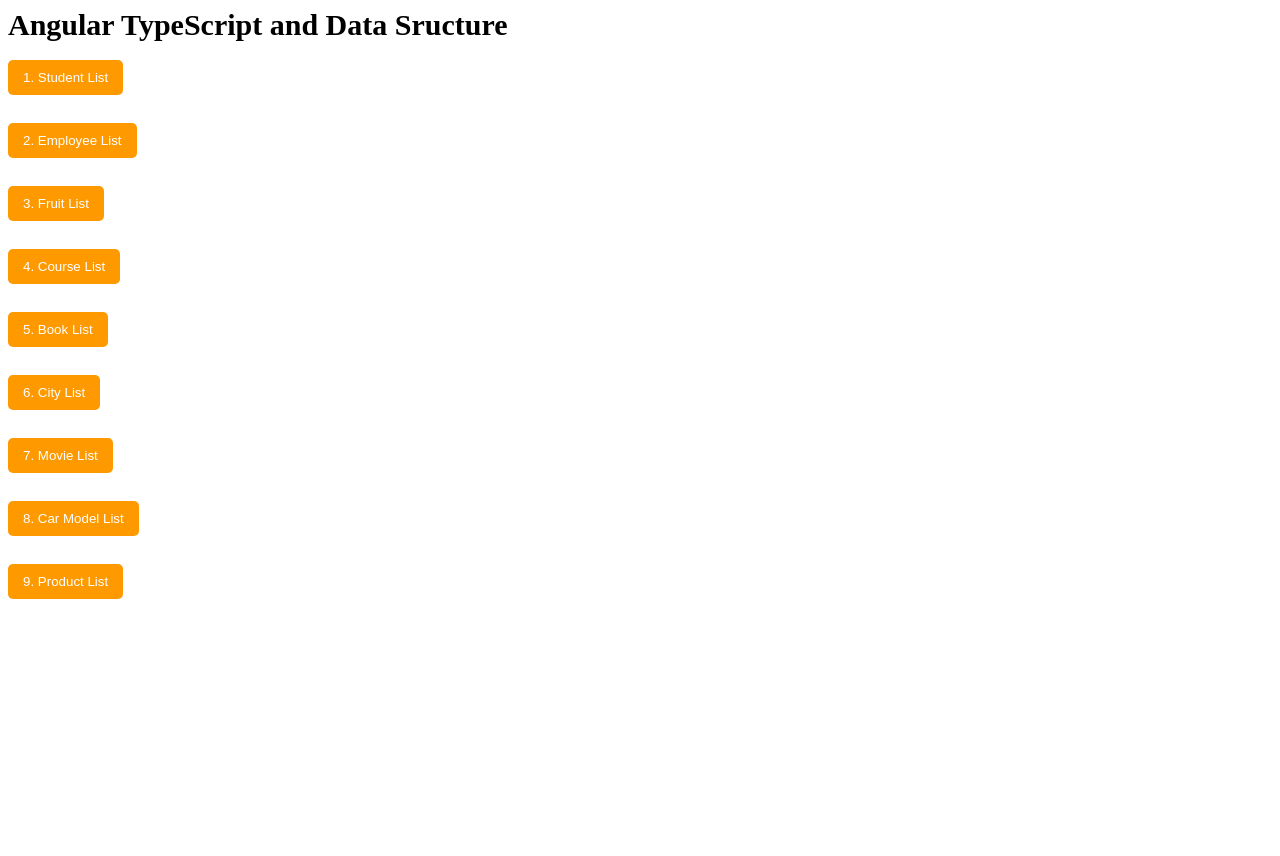
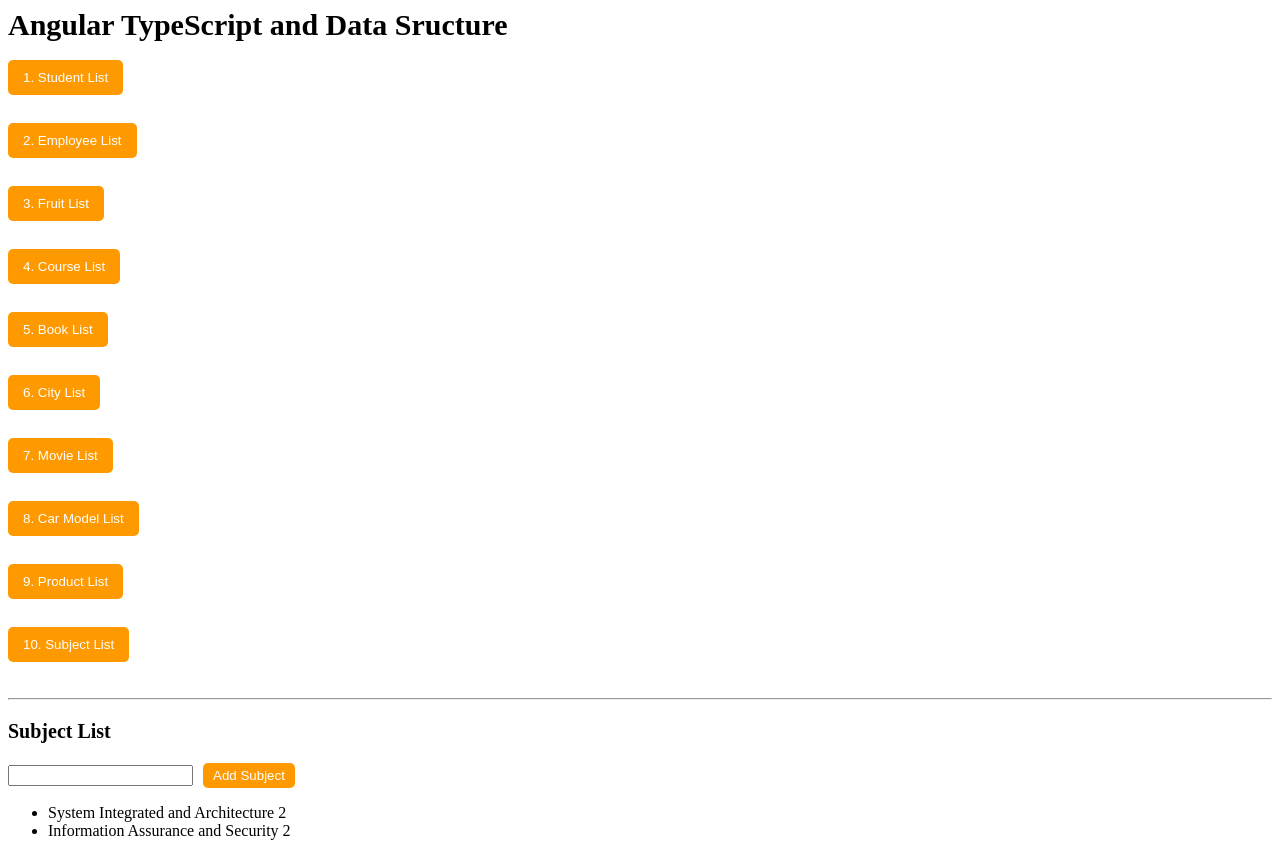
Before and after one commit to ricoparico/TypeScript-and-data-structures, an Angular app: page /subjectlist in a window 1280 px wide. Before the commit this address led to /. Before the commit the page ends 800 px from the top, so only its background shows below. Built offline with nearby package versions, Linux system fonts and the light colour scheme.

Commit message:
No.10 Subject List

```diff
--- a/src/app/app-routing.module.ts
+++ b/src/app/app-routing.module.ts
@@ -10,6 +10,7 @@ import { CitylistComponent } from './components/citylist/citylist.component';
 import { MovielistComponent } from './components/movielist/movielist.component';
 import { CarmodellistComponent } from './components/carmodellist/carmodellist.component';
 import { ProductlistComponent } from './components/productlist/productlist.component';
+import { SubjectlistComponent } from './components/subjectlist/subjectlist.component';
 
 const routes: Routes = [
   {path: "", component: LandingpageComponent},
@@ -21,7 +22,8 @@ const routes: Routes = [
   {path: "citylist", component: CitylistComponent},
   {path: "movielist", component: MovielistComponent},
   {path: "carmodellist", component: CarmodellistComponent},
-  {path: "productlist", component: ProductlistComponent}
+  {path: "productlist", component: ProductlistComponent},
+  {path: "subjectlist", component: SubjectlistComponent}
 ];
 
 @NgModule({
--- a/src/app/app.component.html
+++ b/src/app/app.component.html
@@ -9,5 +9,6 @@
 <button routerLink="movielist">7. Movie List</button><br><br>
 <button routerLink="carmodellist">8. Car Model List</button><br><br>
 <button routerLink="productlist">9. Product List</button><br><br>
+<button routerLink="subjectlist">10. Subject List</button><br><br>
 
 <router-outlet></router-outlet>
--- a/src/app/app.module.ts
+++ b/src/app/app.module.ts
@@ -16,6 +16,7 @@ import { CitylistComponent } from './components/citylist/citylist.component';
 import { MovielistComponent } from './components/movielist/movielist.component';
 import { CarmodellistComponent } from './components/carmodellist/carmodellist.component';
 import { ProductlistComponent } from './components/productlist/productlist.component';
+import { SubjectlistComponent } from './components/subjectlist/subjectlist.component';
 
 @NgModule({
   declarations: [
@@ -29,7 +30,8 @@ import { ProductlistComponent } from './components/productlist/productlist.compo
     CitylistComponent,
     MovielistComponent,
     CarmodellistComponent,
-    ProductlistComponent
+    ProductlistComponent,
+    SubjectlistComponent
   ],
   imports: [
     BrowserModule,
--- /dev/null
+++ b/src/app/components/subjectlist/subjectlist.component.css
@@ -0,0 +1,18 @@
+p {
+    font-size: 20px;
+    font-weight: bold;
+}
+button{
+    background-color: #ff9900;
+    color: white;
+    border: none;
+    border-radius: 5px;
+    padding: 5px 10px;
+    cursor: pointer;
+    transition: background-color o.3s ease;
+    margin-left: 10px;
+}
+
+button:hover{
+    background-color: #ffd000;
+}
--- /dev/null
+++ b/src/app/components/subjectlist/subjectlist.component.html
@@ -0,0 +1,12 @@
+<hr>
+<p>Subject List</p>
+
+<input type="text" [(ngModel)]="subject"/>
+
+<button (click)="addSubjects()">Add Subject</button>
+
+<ul>
+    <li *ngFor="let subject of subjectList">
+        {{ subject }}
+    </li>
+</ul>
--- /dev/null
+++ b/src/app/components/subjectlist/subjectlist.component.ts
@@ -0,0 +1,18 @@
+import { Component } from '@angular/core';
+
+@Component({
+  selector: 'app-subjectlist',
+  templateUrl: './subjectlist.component.html',
+  styleUrl: './subjectlist.component.css'
+})
+export class SubjectlistComponent {
+  subjectList: string[]=["System Integrated and Architecture 2", "Information Assurance and Security 2"];
+  subject: string="";
+
+  addSubjects(){
+    if (this.subject){
+      this.subjectList.push(this.subject);
+      this.subject="";
+    }
+  }
+}
```
Also changed, not shown: 1 other file (tests, documents, lock files or other folders).
